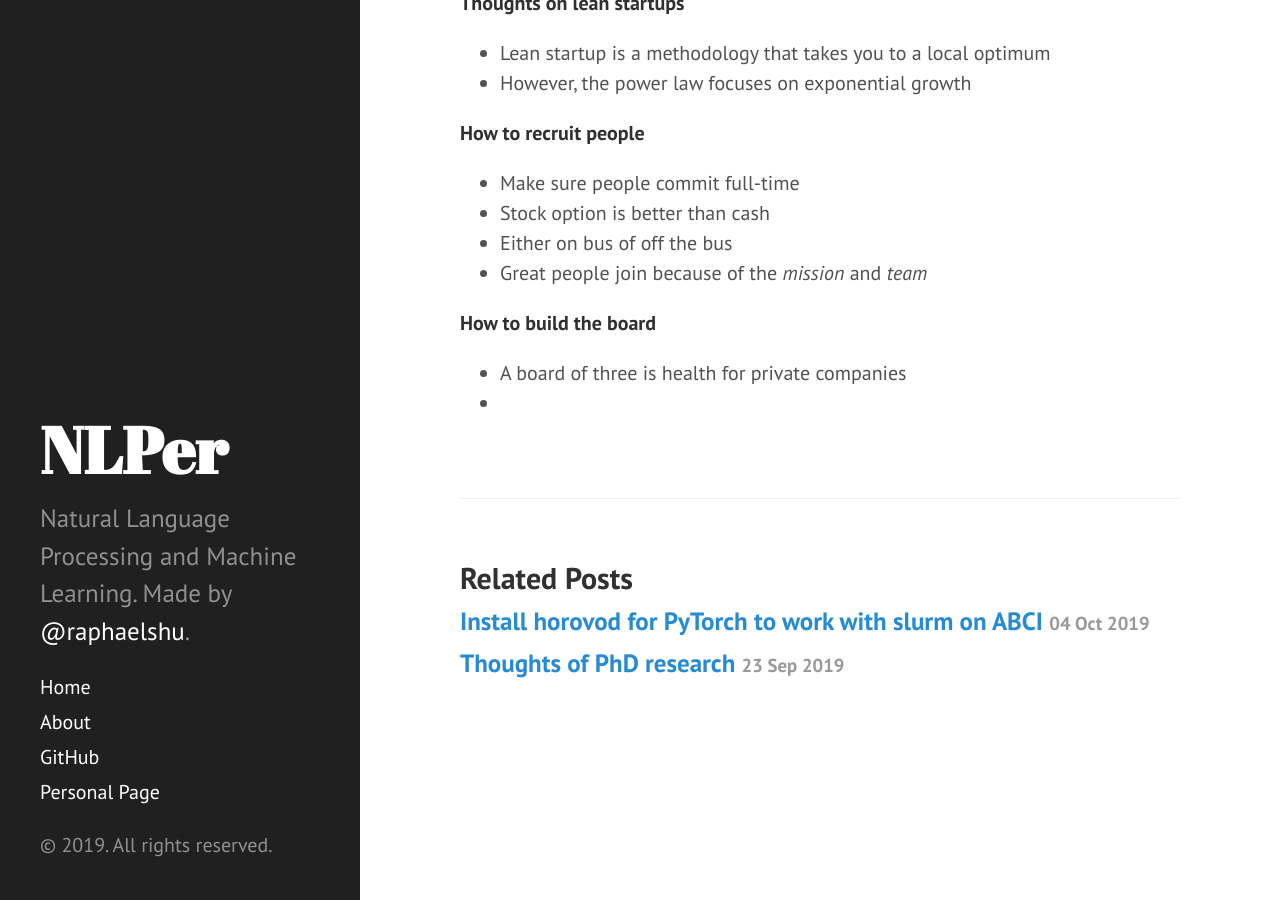
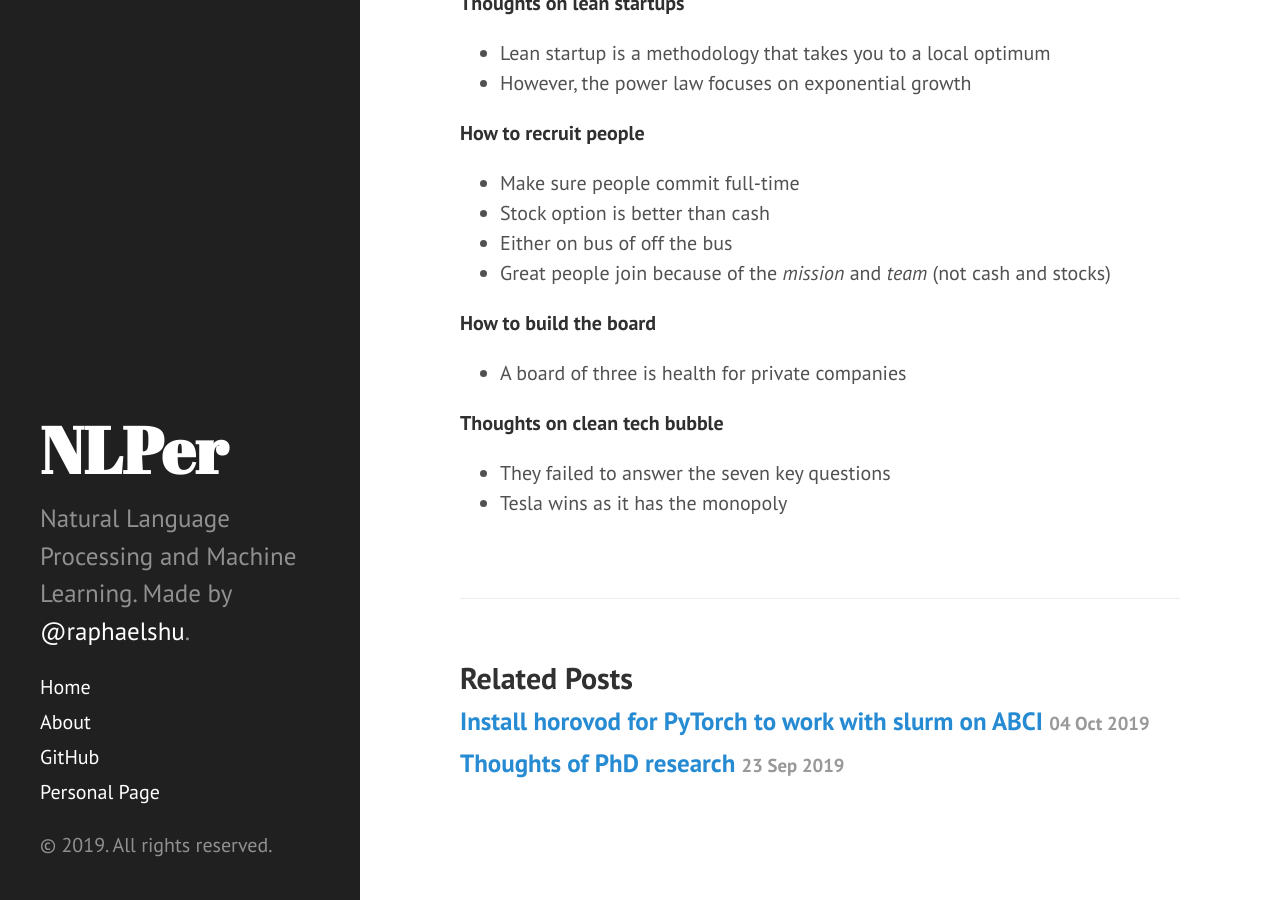
Before and after one commit to zomux/nlper, a Jekyll site: the page built from _posts/2019-10-13-book-review-zero-to-one.md, in a window 1280 px wide and 900 px high, scrolled down 1636 px. Built offline with Jekyll 4.4.1, drawn with Linux system fonts in a browser that asks for light colours; our own code applies the rules of GitHub Pages for plain Markdown files; comment, search, counter and statistics services are not loaded.

Commit message:
_posts/2019-10-13-book-review-zero-to-one.md updated from https://stackedit.io/

```diff
--- a/_posts/2019-10-13-book-review-zero-to-one.md
+++ b/_posts/2019-10-13-book-review-zero-to-one.md
@@ -58,12 +58,17 @@ Key Message: To successfully run a startup, the founders have to consider seven
 - Make sure people commit full-time
 - Stock option is better than cash
 - Either on bus of off the bus
-- Great people join because of the *mission* and *team*
+- Great people join because of the *mission* and *team* (not cash and stocks)
 
 **How to build the board**
 
 - A board of three is health for private companies
--
+
+
+**Thoughts on clean tech bubble**
+
+- They failed to answer the seven key questions
+- Tesla wins as it has the monopoly
 <!--stackedit_data:
-eyJoaXN0b3J5IjpbMTkxNzc1ODQwNV19
+eyJoaXN0b3J5IjpbLTE3MTk1MDg3ODhdfQ==
 -->
```
